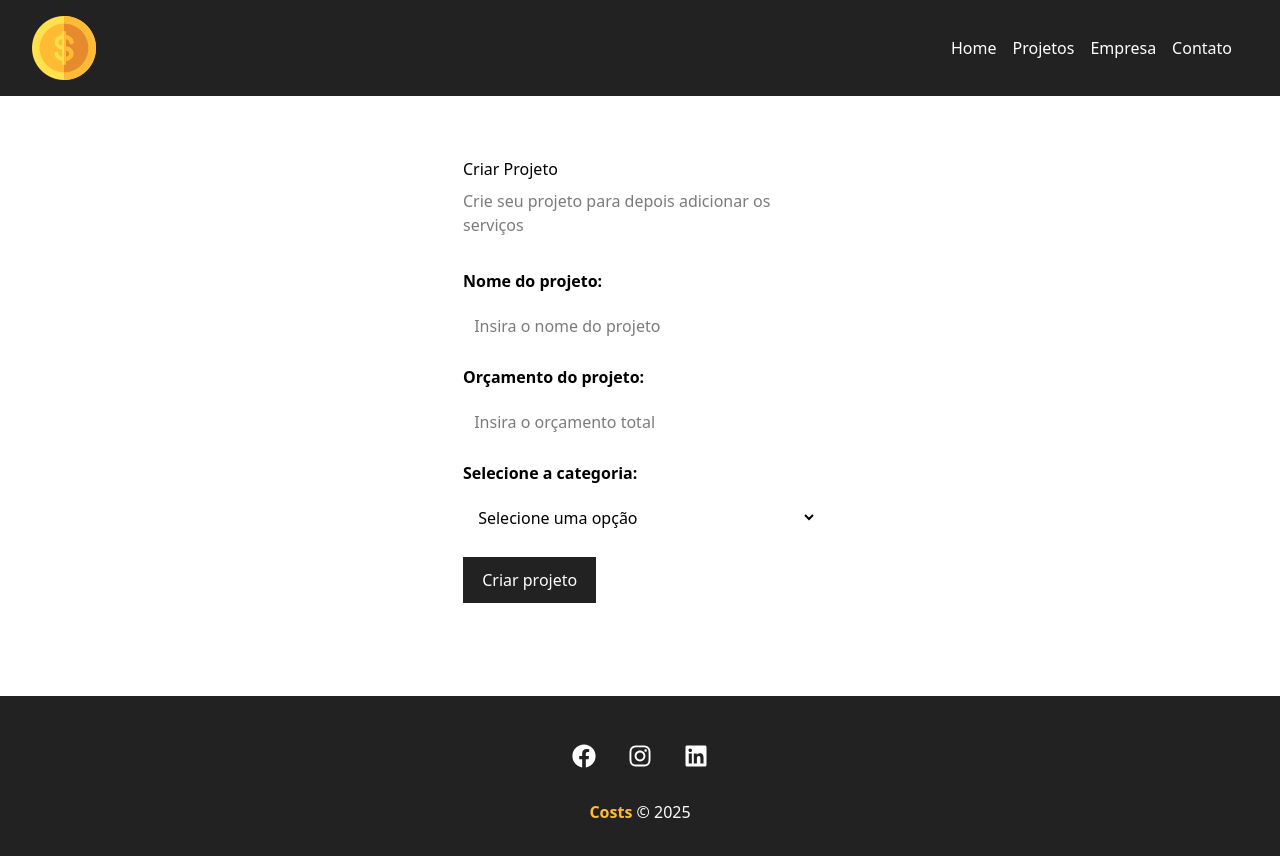
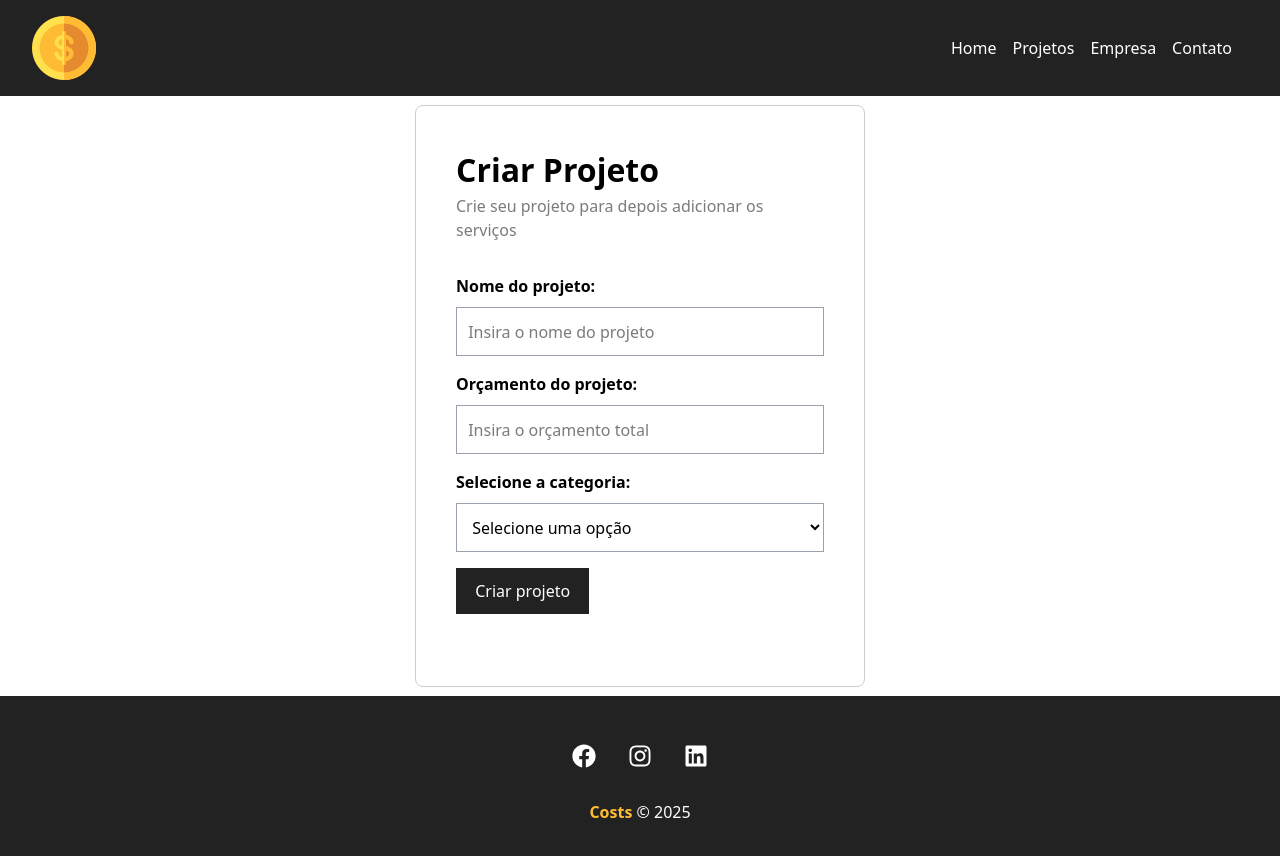
Before and after one commit to JardelMaldonado/orcamento-projetos, a React (Vite) app: page /newproject in a window 1280 px wide. Shown: the top 856 px of the page. Built offline with nearby package versions, Linux system fonts and the light colour scheme; data requests are answered from the project's data file.

Commit message:
Pagina de editar
Adicionado a pagina de editar

```diff
--- a/db.json
+++ b/db.json
@@ -1,23 +1,12 @@
 {
   "projects": [
     {
-      "id": "d81e",
-      "name": "JARDEL MALDONADO DA SILVA",
-      "budget": "40000",
-      "category": {
-        "id": "2",
-        "name": "Desenvolvimento"
-      },
-      "cost": 0,
-      "services": []
-    },
-    {
       "id": "1c13",
       "name": "Jardel",
-      "budget": "90000",
+      "budget": "9000",
       "category": {
-        "id": "2",
-        "name": "Desenvolvimento"
+        "id": "3",
+        "name": "Design"
       },
       "cost": 0,
       "services": []
--- a/src/components/Input.jsx
+++ b/src/components/Input.jsx
@@ -2,7 +2,9 @@ function Input({ type, text, name, placeholder, handleOnChange, value}) {
     return (
           <div className="flex flex-col mb-[1em]">
             <label htmlFor={name} className="mb-[0.6em] font-bold">{text}:</label>
-            <input className="p-[0.7em] rounded-none border-0 placeholder:text-[#7b7b7b]"
+            <input className="p-[0.7em] border border-gray-400 rounded-none placeholder:text-[#7b7b7b]
+             focus:outline-none focus:ring-2 focus:ring-[#222]
+             hover:border-[#222]"
             type={type}
             name={name}
             id={name}
--- a/src/components/ProjectForm.jsx
+++ b/src/components/ProjectForm.jsx
@@ -43,7 +43,7 @@ function ProjectForm({ handleSubmit, btnText, projectData }) {
 
     return (
         <form onSubmit={submit} className="w-full my-[2em]">
-            <Input type="text" text="Nome do projeto" name="name" placeholder="Insira o nome do projeto" handleOnChange={handleChange} value={project.name ? project.name : ''} />
+            <Input  type="text" text="Nome do projeto" name="name" placeholder="Insira o nome do projeto" handleOnChange={handleChange} value={project.name ? project.name : ''} />
             <Input type="number" text="Orçamento do projeto" name="budget" placeholder="Insira o orçamento total" handleOnChange={handleChange} value={project.budget ? project.budget : ''} />
             <Select name="category_id" text="Selecione a categoria" options={categories} handleOnChange={handleCategory} value={project.category ? project.category.id : ''} />
             <SubmitButton text={btnText} />
--- a/src/components/Select.jsx
+++ b/src/components/Select.jsx
@@ -2,8 +2,10 @@ function Select({ text, name, options, handleOnChange, value}) {
     return (
           <div className="flex flex-col mb-[1em]">
             <label htmlFor={name} className="mb-[0.6em] font-bold">{text}:</label>
-            <select onChange={handleOnChange} value={value || ""} name={name} id={name} className="p-[0.7em] rounded-none border-0">
-                <option value=""> Selecione uma opção</option>
+            <select onChange={handleOnChange} value={value || ""} name={name} id={name} className="p-[0.7em] border border-gray-400 rounded-none placeholder:text-[#7b7b7b]
+             focus:outline-none focus:ring-2 focus:ring-[#222]
+             hover:border-[#222]">
+                <option className="border-1" value=""> Selecione uma opção</option>
                 {options.map((option) => (
                   <option value={option.id} key={option.id}>{option.name}</option>
                 ))}
--- a/src/layouts/Message.jsx
+++ b/src/layouts/Message.jsx
@@ -15,7 +15,7 @@ function Message({type, msg}) {
 
          const timer = setTimeout(() => {
              setVisible(false)
-         }, 3000)
+         }, 2000)
 
          return () => clearTimeout(timer)
      }, [msg])
--- a/src/pages/NewProject.jsx
+++ b/src/pages/NewProject.jsx
@@ -27,9 +27,9 @@ function NewProject() {
   }
 
     return (
-        <div className="w-[450px] m-auto p-[3em]" >
-            <h1 className="mb-[0.5em]">Criar Projeto</h1>
-            <p className="text-[#7b7b7b]">Crie seu projeto para depois adicionar os serviços</p>
+        <div className="w-[450px] m-auto  border border-[#ccc] p-10 rounded-lg  " >
+            <h1 className=" font-bold text-[2em]">Criar Projeto</h1>
+            <p className="text-[#7b7b7b] ">Crie seu projeto para depois adicionar os serviços</p>
             <ProjectForm handleSubmit={createPost} btnText="Criar projeto"/>
         </div>
     )
--- a/src/pages/Project.jsx
+++ b/src/pages/Project.jsx
@@ -3,12 +3,16 @@ import { useState, useEffect } from "react"
 
 import Loading from '../layouts/Loading'
 import Container from '../layouts/Container'
+import ProjectForm from "../components/ProjectForm"
+import Message from '../layouts/Message'
 
 function Project() {
   const { id } = useParams()
 
   const [project, setProject] = useState([])
   const [showProjectForm, setShowProjectForm] = useState(false)
+  const [message, setMessage] = useState()
+  const [type, setType] = useState()
 
   useEffect(() => {
     setTimeout(() => {
@@ -25,6 +29,29 @@ function Project() {
 
   }, [id])
 
+   function editPost(project) {
+         if(project.budget < project.cost) {
+              setMessage('O orçamento não pode ser menor que o custo do projeto!')
+              setType('error')
+              return false
+         }
+
+         fetch(`http://localhost:5000/projects/${project.id}`, {
+          method: 'PATCH',
+          headers: {
+            'Content-Type' : 'application/json',
+          },
+          body: JSON.stringify(project),
+         }).then(resp => resp.json()).then((data) => {
+
+          setProject(data)
+          setShowProjectForm(false)
+          setMessage('Projeto atualizado!')
+          setType('success')
+
+         }).catch(err => console.log(err))
+   }
+
   function toggleProjectForm() {
 
     setShowProjectForm(!showProjectForm)
@@ -36,6 +63,7 @@ function Project() {
       {project.name ? (
         <div className="p-4 w-full">
           <Container className="flex flex-col w-full" >
+            {message && <Message type={type} msg={message} />}
             <div className="w-full border-b border-[#7a7a7a] mb-[1.2em] pb-[1.2em]">
               <div className="flex justify-between items-center mb-4">
               <h1 className="text-2xl font-bold text-[#ffbb33] bg-[#222] mb-3 p-4">Projeto: {project.name}</h1>
@@ -51,7 +79,7 @@ function Project() {
                 </div>
               ) : (
                 <div className="w-full mt-4">
-                  <p>detalhes do projeto</p>
+                  <ProjectForm handleSubmit={editPost} btnText="Concluir edição" projectData={project}/>
                 </div>
               )}
             </div>
--- a/src/pages/Projects.jsx
+++ b/src/pages/Projects.jsx
@@ -34,15 +34,16 @@ function Projects() {
       }, [])
 
       function removeProject(id) {
-
+        setRemoveLoanding(false)
         fetch(`http://localhost:5000/projects/${id}`, {
           method: 'DELETE',
           headers: {
             'Content-Type' : 'application/json'
           },
-        }).then(resp => resp.json().then(data => {
+        }).then(resp => resp.json().then(() => {
           setProjects(projects.filter((project) => project.id !== id))
           setProjectsMessage('Projeto removido com sucesso!')
+          setRemoveLoanding(true)
         })).catch(err => console.log(err))
       }
   return (
```
